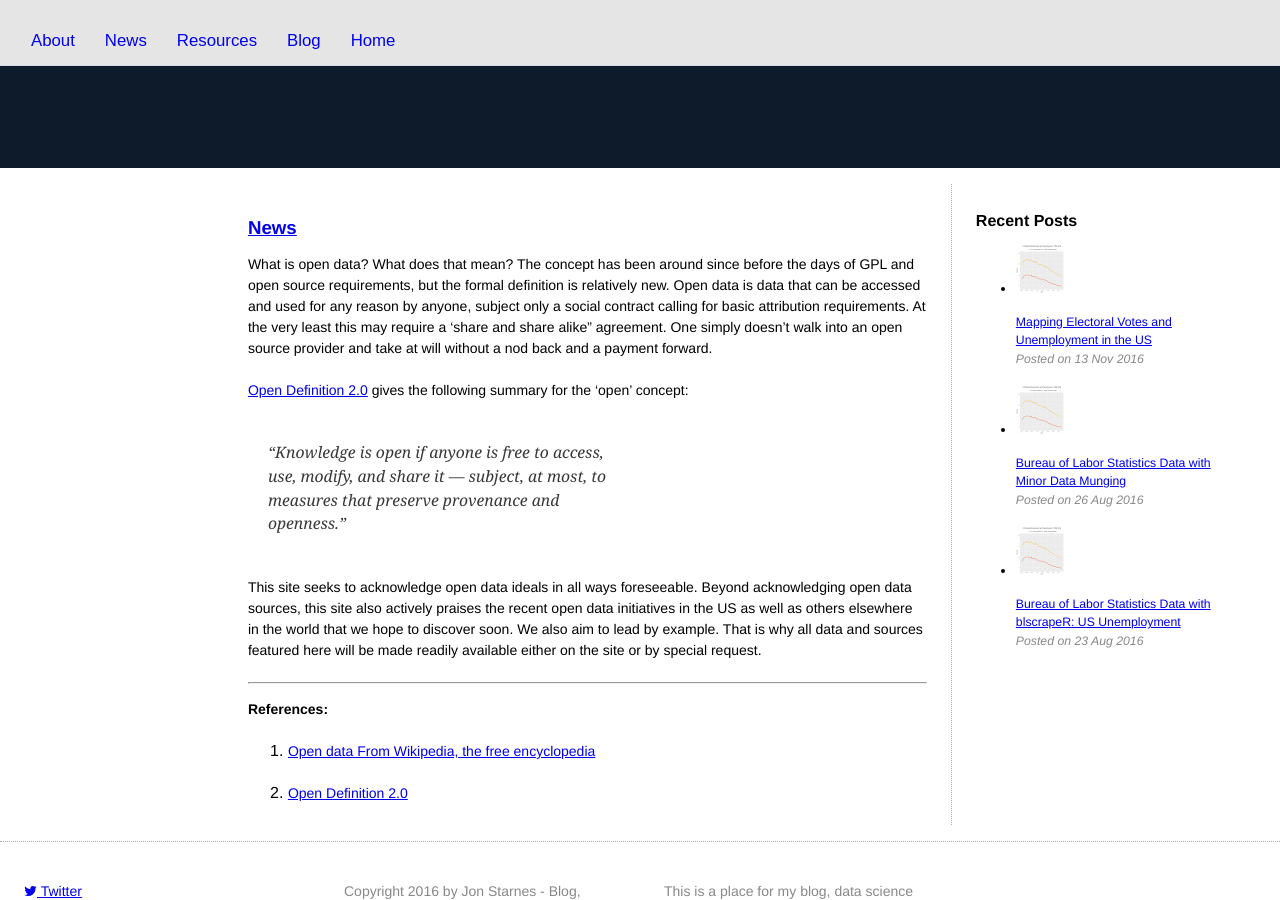
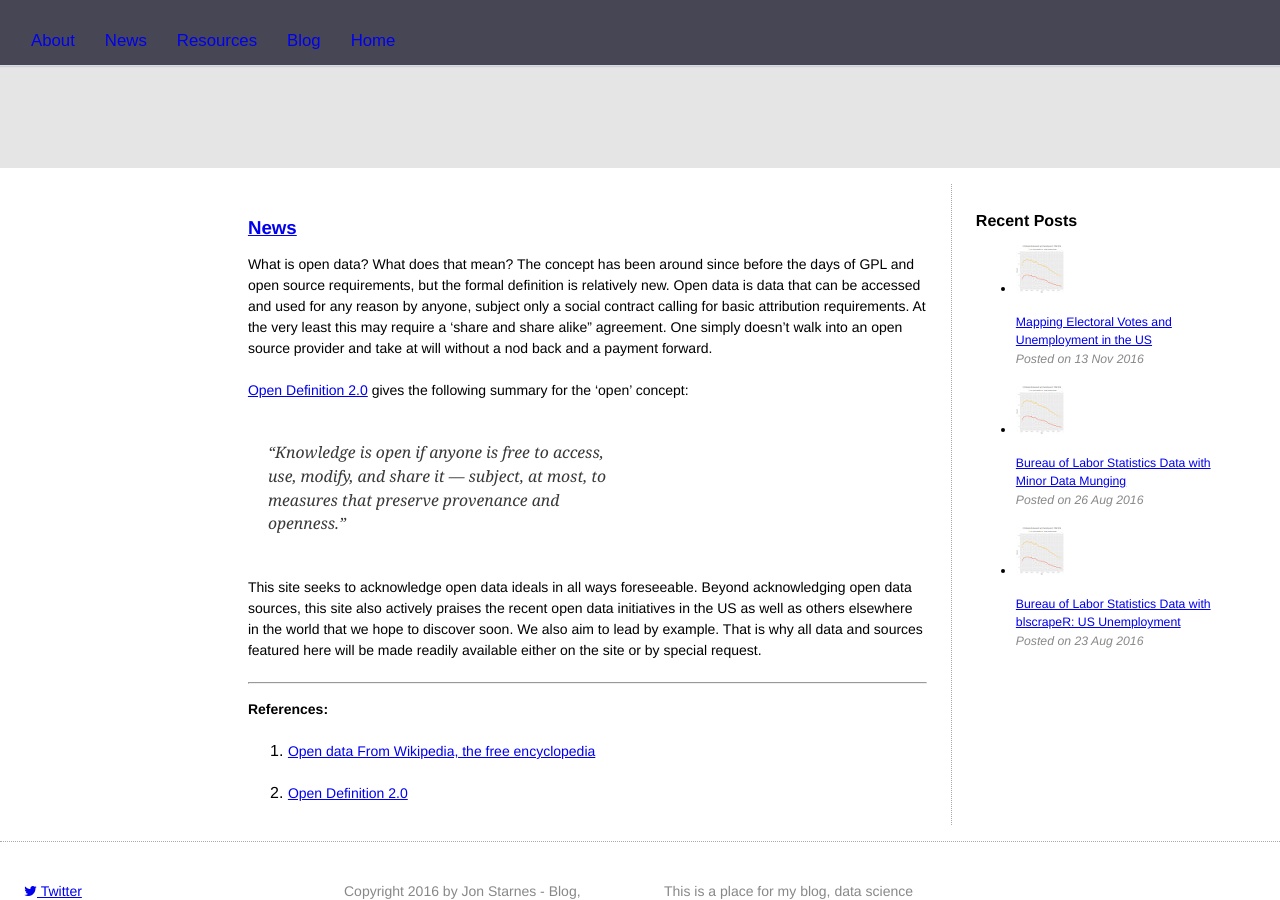
Before and after one commit to jon-starnes/jon-starnes.github.io, a Jekyll site: the page built from index.html, in a window 1280 px wide and 900 px high. Built offline with Jekyll 4.4.1, drawn with Linux system fonts in a browser that asks for light colours; nearby versions of some CDN libraries.

Commit message:
Style updates

```diff
--- a/_sass/_base.scss
+++ b/_sass/_base.scss
@@ -7,7 +7,7 @@ $link-hover-color: #8BE8CB; /* middle blue green */
 $heading-font: 'Muli', sans-serif;
 $heading-font-color: #474647;
 $light:  	#778DA9; /* #E7EDF4; */
-$header:  #0D1B2A; /* #1D1425; */
+$header:  #e5e5e5; /* #1D1425; */
 $blockquote: #DEA54B;
 
 *,
--- a/_sass/_layout.scss
+++ b/_sass/_layout.scss
@@ -111,7 +111,7 @@ aside {
 	position: fixed;
 	top: 0;
 	left: 0;
-	background: #e5e5e5;
+	background: #464655;
 	width: 100%;
 	z-index: 2;
 	border-bottom: 1px solid lighten($light, 30%);
```
